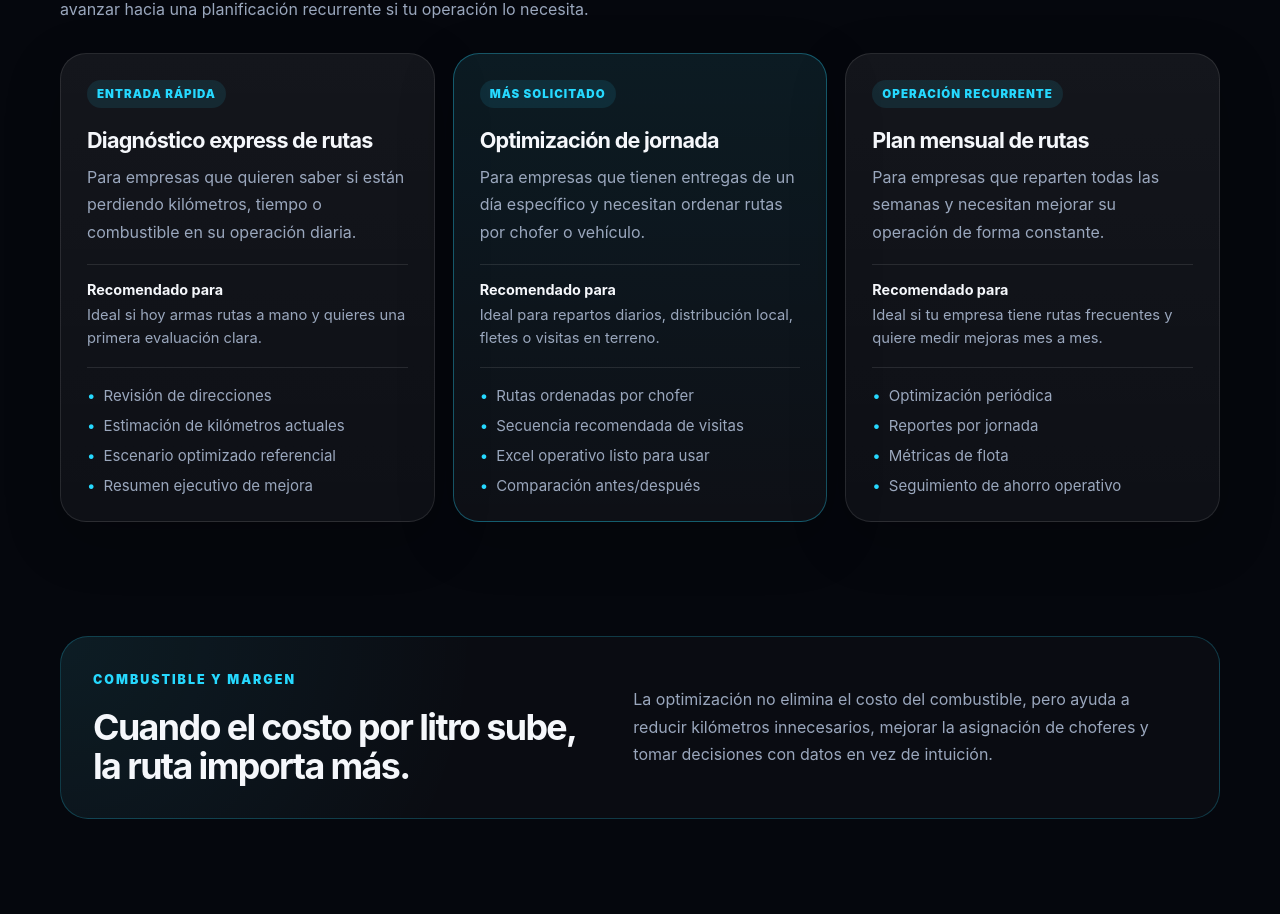
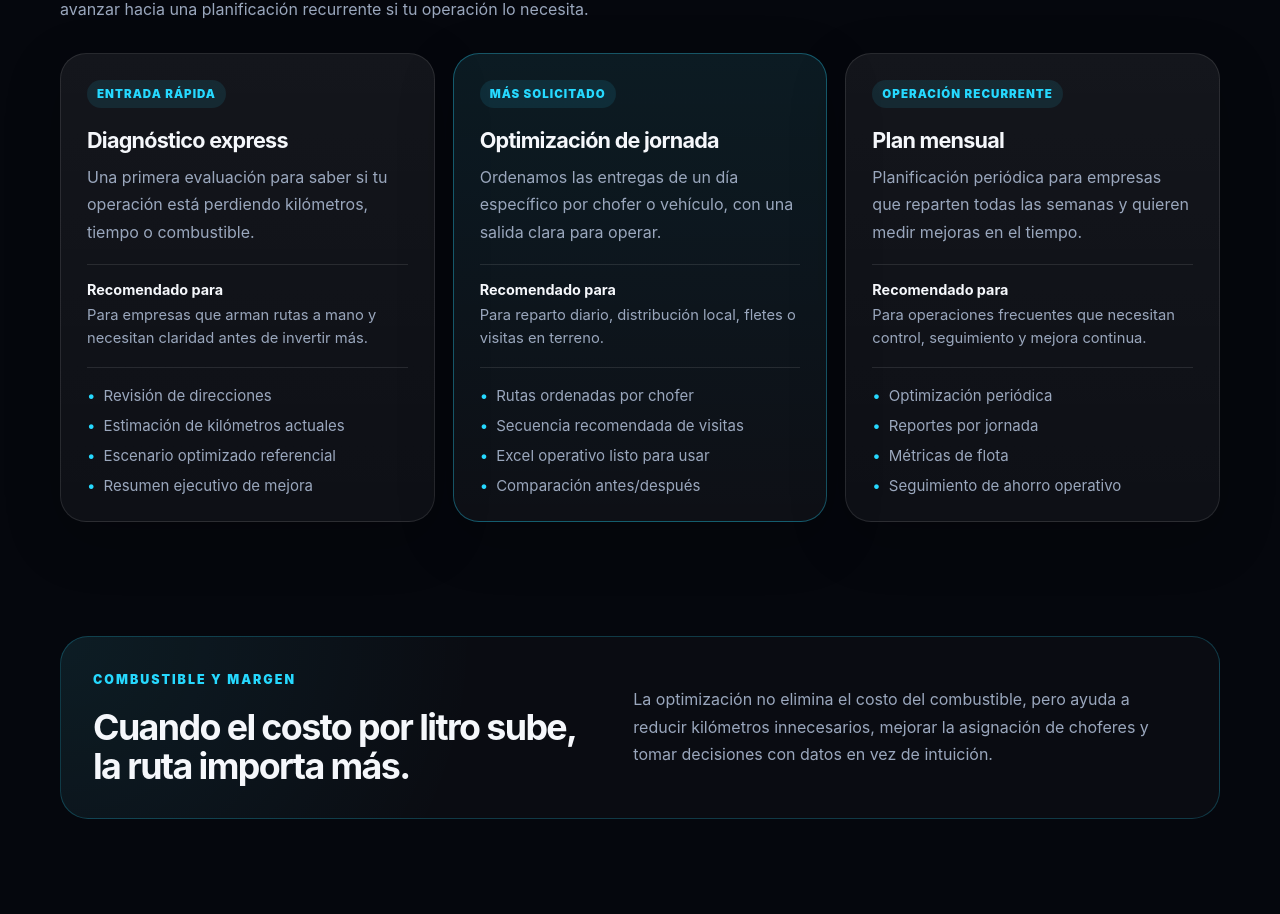
Before and after one commit to ktrnllopisa-pixel/navix-labs-next, a Next.js app: page /servicios in a window 1280 px wide. Shown: the part 854-1768 px from the top of the page. Built offline with nearby package versions, Linux system fonts and the light colour scheme.

Commit message:
Update services.js

```diff
--- a/data/services.js
+++ b/data/services.js
@@ -1,11 +1,11 @@
 export const services = [
   {
     tag: "Entrada rápida",
-    title: "Diagnóstico express de rutas",
+    title: "Diagnóstico express",
     description:
-      "Para empresas que quieren saber si están perdiendo kilómetros, tiempo o combustible en su operación diaria.",
+      "Una primera evaluación para saber si tu operación está perdiendo kilómetros, tiempo o combustible.",
     bestFor:
-      "Ideal si hoy armas rutas a mano y quieres una primera evaluación clara.",
+      "Para empresas que arman rutas a mano y necesitan claridad antes de invertir más.",
     deliverables: [
       "Revisión de direcciones",
       "Estimación de kilómetros actuales",
@@ -17,9 +17,9 @@ export const services = [
     tag: "Más solicitado",
     title: "Optimización de jornada",
     description:
-      "Para empresas que tienen entregas de un día específico y necesitan ordenar rutas por chofer o vehículo.",
+      "Ordenamos las entregas de un día específico por chofer o vehículo, con una salida clara para operar.",
     bestFor:
-      "Ideal para repartos diarios, distribución local, fletes o visitas en terreno.",
+      "Para reparto diario, distribución local, fletes o visitas en terreno.",
     deliverables: [
       "Rutas ordenadas por chofer",
       "Secuencia recomendada de visitas",
@@ -29,11 +29,11 @@ export const services = [
   },
   {
     tag: "Operación recurrente",
-    title: "Plan mensual de rutas",
+    title: "Plan mensual",
     description:
-      "Para empresas que reparten todas las semanas y necesitan mejorar su operación de forma constante.",
+      "Planificación periódica para empresas que reparten todas las semanas y quieren medir mejoras en el tiempo.",
     bestFor:
-      "Ideal si tu empresa tiene rutas frecuentes y quiere medir mejoras mes a mes.",
+      "Para operaciones frecuentes que necesitan control, seguimiento y mejora continua.",
     deliverables: [
       "Optimización periódica",
       "Reportes por jornada",
```
